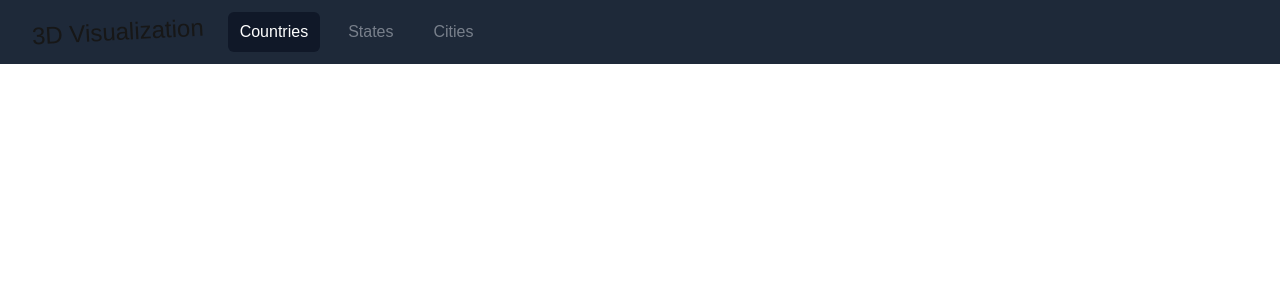
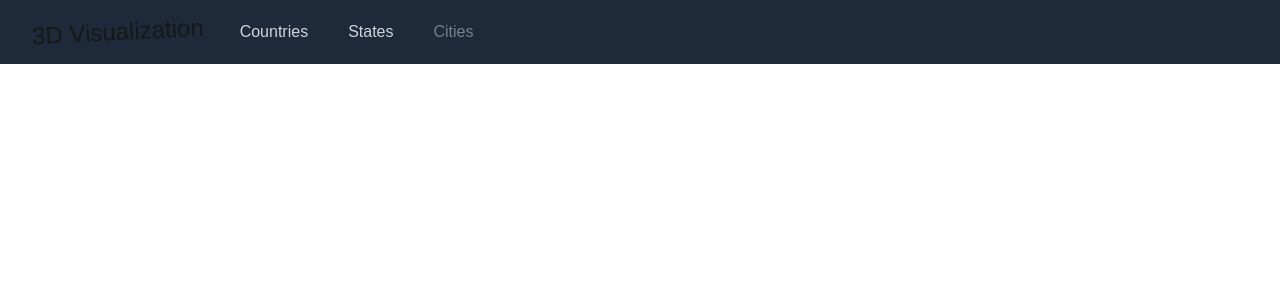
Before and after one commit to tawab-se/3d-graph-visualization, a Next.js app: page / in a window 1280 px wide. Shown: the top 300 px of the page. Built offline with nearby package versions, Linux system fonts and the light colour scheme.

Commit message:
Added states nodes againts countries

```diff
--- a/app/components/3D-Graph/index.tsx
+++ b/app/components/3D-Graph/index.tsx
@@ -43,7 +43,7 @@ export default function Graph3D({ nodes, links }: { nodes: any[], links: any[] }
     return { filteredNodes, filteredLinks };
   }, [nodes, links, searchTerm]);
   const getNodeSize = (node: any) => {
-    return node.name === 'World' ? 10 : 5;
+    return node.name === 'World' ? 10 : node.parentId ? 2 : 6;
   };
   const handleNodeClick = (node: any) => {
     if (fgRef.current) {
@@ -57,13 +57,21 @@ export default function Graph3D({ nodes, links }: { nodes: any[], links: any[] }
     }
   };
   const getNodeLabel = (node: any) => {
-    return `<div class="bg-gray-950 p-1 rounded-md">
+    const firstTimezone = node?.timezones?.[0] || {};
+    return `<div class="bg-gray-950 rounded-md">
     <div><h3>Name: ${node.name}</h3></div>
     ${node.countryName ? `<div>Country: ${node.countryName}</div>` : ''}
-    <div>Flag: ${node.flag || 'No flag available'}</div>
+    ${node.flag ? <div>Flag: ${node.flag}</div> : ''}
     <div>Group: ${node.group}</div>
     <div>Latitude: ${node.latitude || 'No latitude available'}</div>
     <div>Longitude: ${node.longitude || 'No longitude available'}</div>
+    ${node.phonecode ? <div>Phone Code: ${node.phonecode}</div> : ''}
+    ${node.currency ? <div>Currency: ${node.currency}</div> : ''}
+    <div>
+      ${firstTimezone.zoneName ? <div>Zone Name: ${firstTimezone.zoneName}</div> : ''}
+      ${firstTimezone.tzName ? <div>Time Zone: ${firstTimezone.tzName}</div> : ''}
+      ${firstTimezone.gmtOffsetName ? <div>Gmt Offset: ${firstTimezone.gmtOffsetName}</div> : ''}
+    </div>
     <div>Size: ${getNodeSize(node).toFixed(2)}</div>
     </div>`;
   };
@@ -83,7 +91,7 @@ export default function Graph3D({ nodes, links }: { nodes: any[], links: any[] }
     ctx.font = `${size * 0.8}px Segoe UI Emoji, Apple Color Emoji, Noto Color Emoji`;
     ctx.textAlign = 'center';
     ctx.textBaseline = 'middle';
-    ctx.fillText(node.flag, size/2, size/2);
+    ctx.fillText(node.flag, size / 2, size / 2);
     const texture = new THREE.CanvasTexture(canvas);
     const material = new THREE.SpriteMaterial({
       map: texture,
@@ -93,9 +101,29 @@ export default function Graph3D({ nodes, links }: { nodes: any[], links: any[] }
     sprite.scale.set(scale, scale, 1);
     return sprite;
   };
+  const getLinkOpacity = (link: any) => {
+    const sourceGroup = typeof link.source === 'object' ? link.source.group :
+                       nodes.find(n => n.id === link.source)?.group;
+    const targetGroup = typeof link.target === 'object' ? link.target.group :
+                       nodes.find(n => n.id === link.target)?.group;
+
+    // World-Country link (group 0 and 1)
+    if ((sourceGroup === 0 && targetGroup === 1) ||
+        (sourceGroup === 1 && targetGroup === 0)) {
+      return 1;
+    }
+    // Country-State link (group 1 and 2)
+    if ((sourceGroup === 1 && targetGroup === 2) ||
+        (sourceGroup === 2 && targetGroup === 1)) {
+      return 0.7;
+    }
+
+    return 0.5; // Default for other connections
+  };
+
   return (
     <div className="w-full h-screen overflow-hidden relative">
-       <div className="absolute top-4 right-4 z-10">
+      <div className="absolute top-4 right-4 z-10">
         <input
           type="text"
           placeholder="Search country..."
--- a/app/components/Navbar/index.tsx
+++ b/app/components/Navbar/index.tsx
@@ -1,11 +1,12 @@
 "use client";
 import Link from 'next/link';
+import { usePathname } from 'next/navigation';
 import React, { useState } from 'react';
 
 const navigation = [
-    {name: 'Countries', href: '/countries', current: true, disabled: false},
-    {name: 'States', href: '/countries', current: false, disabled: true},
-    {name: 'Cities', href: '/countries', current: false, disabled: true},
+    { name: 'Countries', href: '/countries', disabled: false },
+    { name: 'States', href: '/states', disabled: false },
+    { name: 'Cities', href: '/cities', disabled: true },
 ];
 
 function classNames(...classes: (string | undefined | null | false)[]): string {
@@ -14,8 +15,13 @@ function classNames(...classes: (string | undefined | null | false)[]): string {
 
 export default function Navbar() {
     const [mobileMenuOpen, setMobileMenuOpen] = useState(false);
+    const pathname = usePathname();
 
-
+    // Update navigation items with current status based on pathname
+    const navItems = navigation.map(item => ({
+        ...item,
+        current: pathname === item.href
+    }));
 
     return (
         <nav className="bg-gray-800">
@@ -63,13 +69,14 @@ export default function Navbar() {
                         </div>
                         <div className="hidden sm:ml-6 sm:block">
                             <div className="flex space-x-4">
-                                {navigation.map((item) => (
+                                {navItems.map((item) => (
                                     <Link
                                         key={item.name}
-                                        href={item.href}
+                                        href={item.disabled ? '#' : item.href}
                                         className={classNames(
                                             item.current ? 'bg-gray-900 text-white' : 'text-gray-300 hover:bg-gray-700 hover:text-white',
-                                            item.disabled ? 'opacity-50 cursor-not-allowed' : '', 'rounded-md px-3 py-2 text-base font-medium',
+                                            item.disabled ? 'opacity-50 cursor-not-allowed' : '',
+                                            'rounded-md px-3 py-2 text-base font-medium'
                                         )}
                                         aria-current={item.current ? 'page' : undefined}
                                     >
@@ -85,18 +92,20 @@ export default function Navbar() {
             {mobileMenuOpen && (
                 <div className="sm:hidden" id="mobile-menu">
                     <div className="space-y-1 px-2 pt-2 pb-3">
-                        {navigation.map((item) => (
-                            <a
+                        {navItems.map((item) => (
+                            <Link
                                 key={item.name}
-                                href={item.href}
+                                href={item.disabled ? '#' : item.href}
                                 className={classNames(
                                     item.current ? 'bg-gray-900 text-white' : 'text-gray-300 hover:bg-gray-700 hover:text-white',
-                                    item.disabled ? 'opacity-50 cursor-not-allowed' : '', 'block rounded-md px-3 py-2 text-base font-medium',
+                                    item.disabled ? 'opacity-50 cursor-not-allowed' : '',
+                                    'block rounded-md px-3 py-2 text-base font-medium'
                                 )}
                                 aria-current={item.current ? 'page' : undefined}
+                                onClick={() => setMobileMenuOpen(false)}
                             >
                                 {item.name}
-                            </a>
+                            </Link>
                         ))}
                     </div>
                 </div>
--- a/app/countries/page.tsx
+++ b/app/countries/page.tsx
@@ -20,8 +20,6 @@ export default async function Page() {
         longitude: country.longitude,
         phonecode: country.phonecode,
         timezones: country.timezones,
-        isCountry: true,
-        isState: false,
     }));
 
     const nodes = [worldNode, ...countryNodes];
--- /dev/null
+++ b/app/states/page.tsx
@@ -0,0 +1,59 @@
+import { Country, State } from 'country-state-city';
+import Graph3D from '../components/3D-Graph';
+
+export default async function Page() {
+    // World Node
+    const worldNode = {
+        id: 'World',
+        group: 0,
+        name: 'World',
+        flag: "🌍",
+    };
+
+    // Country Nodes
+    const countryNodes = Country.getAllCountries().map((country) => ({
+        id: country.isoCode,
+        group: 1,
+        name: country.name,
+        flag: country.flag,
+    }));
+
+    // State Nodes & Links
+    let stateNodes: any[] = [];
+    let stateLinks: any[] = [];
+
+    countryNodes.forEach(country => {
+        const states = State.getStatesOfCountry(country.id);
+        states.forEach(state => {
+            const stateId = `${country.id}-${state.isoCode}`;
+            stateNodes.push({
+                id: stateId,
+                group: 2,
+                name: state.name,
+                parentId: country.id,
+                countryCode: state.countryCode,
+                latitude: state.latitude,
+                longitude: state.longitude,
+            });
+            stateLinks.push({
+                source: stateId,
+                target: country.id,
+            });
+        });
+    });
+
+    // Combine all nodes and links
+    const nodes = [worldNode, ...countryNodes, ...stateNodes];
+    const links = [
+        ...countryNodes.map(country => ({ source: country.id, target: 'World' })),
+        ...stateLinks
+    ];
+
+    return (
+        <div className="w-full h-screen">
+            <div className="hidden lg:block h-full">
+                <Graph3D nodes={nodes} links={links} />
+            </div>
+        </div>
+    );
+}
```
